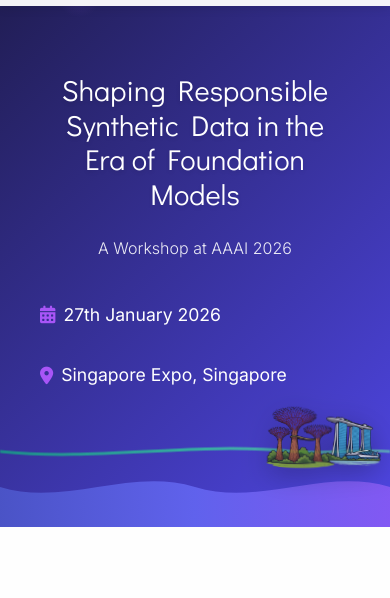
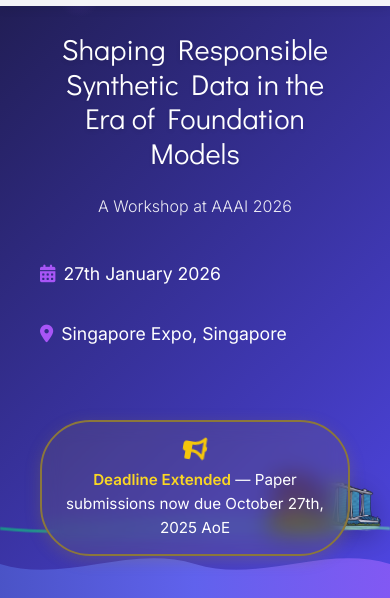
Before and after one commit to responsible-synthetic-data/responsible-synthetic-data.github.io, a plain HTML site: page index.html in a window 390 px wide. Shown: the part 64-662 px from the top of the page. Drawn offline with Linux system fonts and the light colour scheme.

Commit message:
add deadline extension notice

```diff
--- a/css/style.css
+++ b/css/style.css
@@ -308,6 +308,58 @@
 .date-location i {
     margin-right: 0.5rem;
     color: var(--accent-color);
+}
+
+.deadline-notice {
+    display: inline-flex;
+    align-items: center;
+    gap: 0.75rem;
+    padding: 1rem 2rem;
+    margin-top: 1.5rem;
+    background: rgba(139, 119, 59, 0.15);
+    backdrop-filter: blur(10px);
+    border: 2px solid #8b773b;
+    border-radius: 50px;
+    font-size: 1.05rem;
+    color: white;
+    box-shadow: 0 4px 15px rgba(139, 119, 59, 0.3);
+}
+
+.deadline-notice i {
+    font-size: 1.2rem;
+    color: #f5c60a;
+    animation: bellRing 2s ease-in-out infinite;
+}
+
+.deadline-notice strong {
+    color: #fad724;
+    font-weight: 600;
+}
+
+@keyframes subtlePulse {
+    0%, 100% {
+        transform: scale(1);
+        box-shadow: 0 4px 15px rgba(139, 92, 60, 0.3);
+    }
+    50% {
+        transform: scale(1.02);
+        box-shadow: 0 6px 20px rgba(139, 92, 60, 0.4);
+    }
+}
+
+@keyframes bellRing {
+    0%, 100% {
+        transform: rotate(0deg);
+    }
+    10%, 30% {
+        transform: rotate(-10deg);
+    }
+    20%, 40% {
+        transform: rotate(10deg);
+    }
+    50%, 60%, 70%, 80%, 90% {
+        transform: rotate(0deg);
+    }
 }
 
 .scroll-down {
@@ -1102,6 +1154,18 @@
         font-size: 1.8rem;
     }
 
+    .deadline-notice {
+        flex-direction: column;
+        text-align: center;
+        gap: 0.5rem;
+        padding: 0.85rem 1.5rem;
+        font-size: 0.95rem;
+    }
+
+    .deadline-notice i {
+        font-size: 1.5rem;
+    }
+
     .nav-links {
         position: fixed;
         top: 0;
--- a/index.html
+++ b/index.html
@@ -21,6 +21,10 @@
                 <div class="date-location">
                     <p><i class="fas fa-calendar-alt"></i> 27th January 2026</p>
                     <p><i class="fas fa-map-marker-alt"></i> Singapore Expo, Singapore</p>
+                </div>
+                <div class="deadline-notice">
+                    <i class="fas fa-bullhorn"></i>
+                    <span><strong>Deadline Extended</strong> — Paper submissions now due October 27th, 2025 AoE</span>
                 </div>
             </div>
         </div>
```
